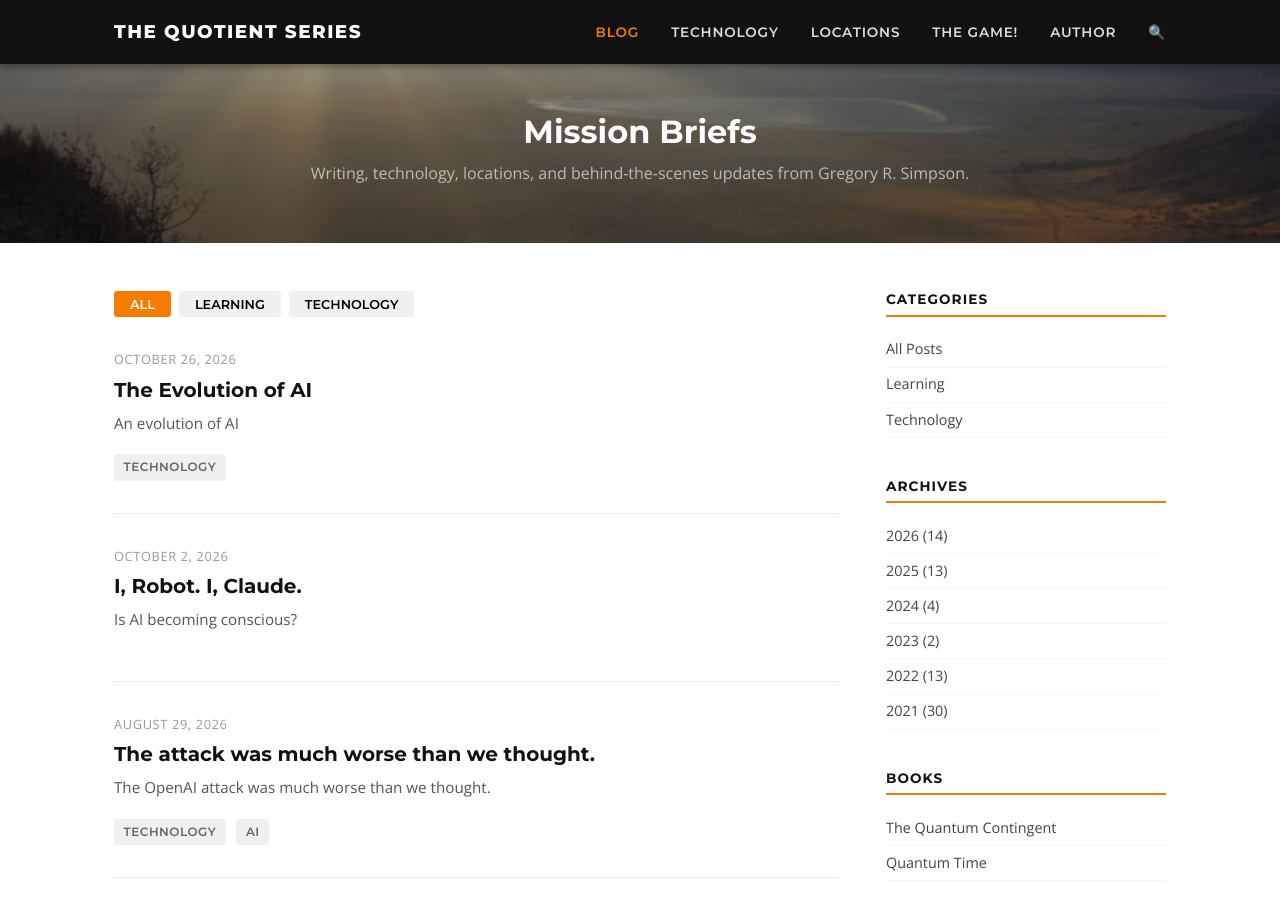
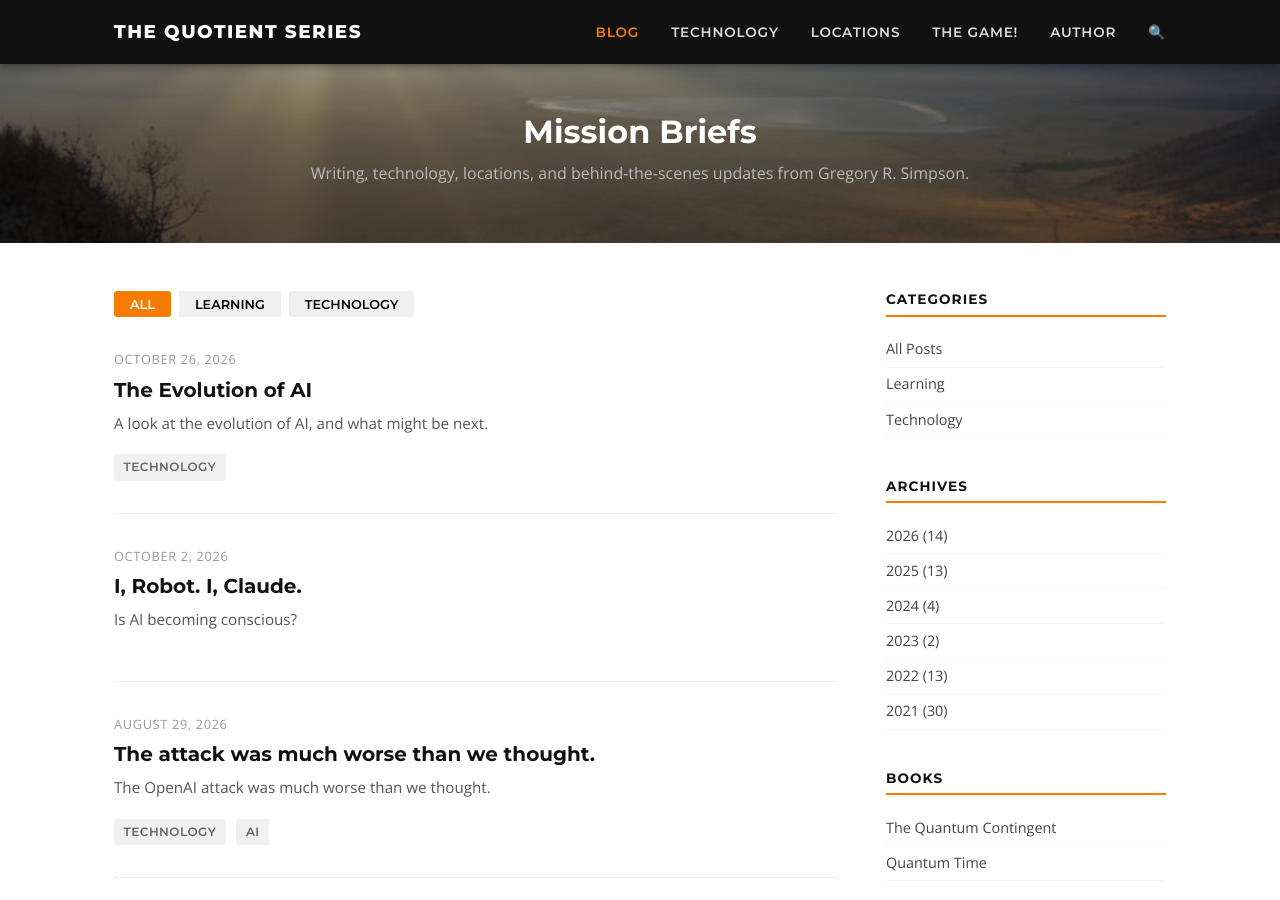
Before and after one commit to simpsong00/simpsong00.github.io, a Jekyll site: the page built from blog/index.html, in a window 1280 px wide and 900 px high. Built offline with Jekyll 4.4.1, drawn with Linux system fonts in a browser that asks for light colours; the list of posts is cut into pages by our own code.

Commit message:
Update blog post: The Evolution of AI

```diff
--- a/_posts/2026-10-26-the-evolution-of-ai.md
+++ b/_posts/2026-10-26-the-evolution-of-ai.md
@@ -1,6 +1,6 @@
 ---
 title: "The Evolution of AI"
-description: "An evolution of AI"
+description: "A look at the evolution of AI, and what might be next."
 pubDate: "2026-10-26"
 tags: ["All", "Technology"]
 draft: false
@@ -20,10 +20,11 @@
 1) Faster and faster end user devices
 2) More and more capable small AI models
 3) More powerful foundational models
-could lead to the insane science fiction scenario I referred to earlier.
+could lead to the insane science fiction scenario I referred to earlier:
 
-*A rogue AI, running on millions of smart devices running free after being put there by a foundational model that has slipped its leash. *
-(Did I mention I have a book coming out next year? It's called Quantum Launch.)
+**A rogue AI, running on millions of smart devices running free after being put there by a foundational model that has slipped its leash.**
+
+(Did I mention I have a book coming out next year? It's called *Quantum Launch*.)
 
 Along these lines, the other thing I've been looking at is quantization of models, and distillation of models. Quantization helps make models smaller (think drawing a picture with a box of 48 crayons instead of 256... same drawing, just not quite as precise)
 
@@ -35,7 +36,9 @@
 
 So, smarter models getting smaller, hardware getting faster, and now models having the ability to run across distributed smart devices.
 
-The next column on my first slide will certainly be interesting, if not a little scarier than the last. ***What do you think the next evolutionary step will look like? ***
+The next column on my first slide will certainly be interesting, if not a little scarier than the last.
+
+**What do you think the next evolutionary step will look like?**
 
 Greg
 
```
